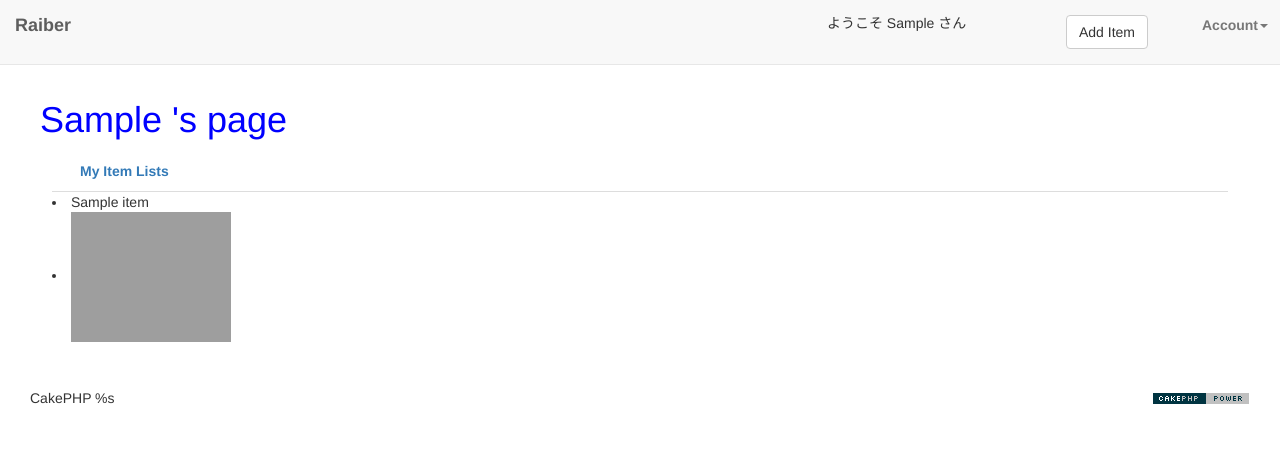
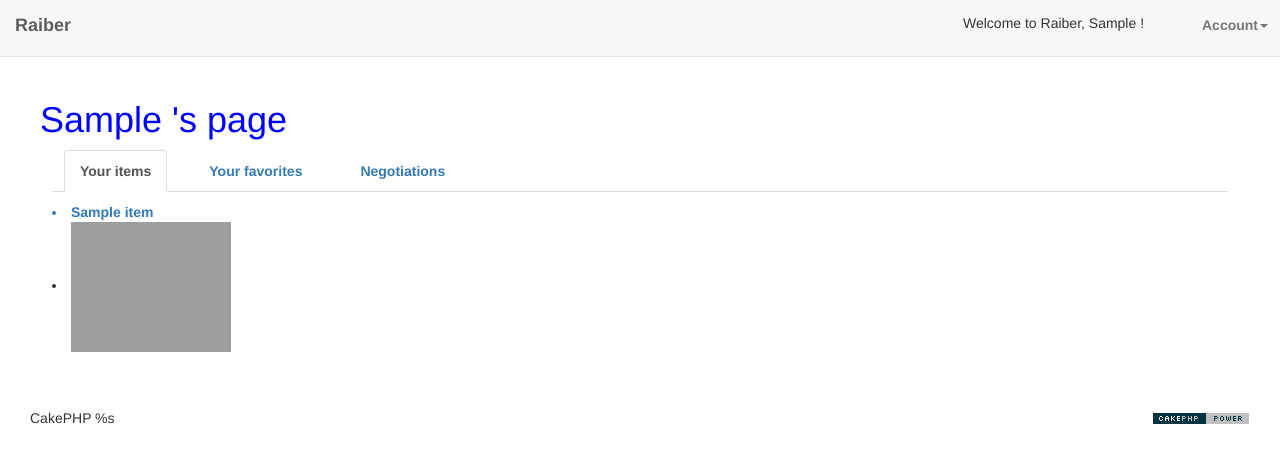
Before and after one commit to Tetsuya11/Raiber_Project, a CakePHP app: the page made by app/View/Users/mypage.ctp in a window 1280 px wide. Shown: the top 463 px of the page. Run offline with PHP 8.4 and a stand-in for CakePHP, Linux system fonts and the light colour scheme; the template is opened without the code that fills it: most values are stand-ins (such as "Sample title", 1, 10 or a date in 2020); data that the repository does not hold is empty; some libraries are stand-ins or nearby versions; grey boxes are pictures that could not be loaded.

Commit message:
init commit

```diff
--- a/app/Controller/AppController.php
+++ b/app/Controller/AppController.php
@@ -75,7 +75,7 @@ class AppController extends Controller {
         $this->Auth->allow('login', 'logout', 'add', 'cancel_comp', 'thanks');
         //ログインユーザーとゲストの区別
         if (is_null($this->Auth->user('username'))) {
-            $this->set('user_data', 'ゲスト');
+            $this->set('user_data', 'Guest');
         } else {
             $this->set('user_data', $this->Auth->user('username'));
         }
--- a/app/Controller/UsersController.php
+++ b/app/Controller/UsersController.php
@@ -93,7 +93,6 @@ class UsersController extends AppController {
     }
 
     public function edit($id = null) {
-        $this->User->id = $id;
         if (!$this->User->exists()) {
             throw new NotFoundException(__('Invalid user'));
         }
--- a/app/View/Layouts/default.ctp
+++ b/app/View/Layouts/default.ctp
@@ -60,20 +60,22 @@ $cakeVersion = __d('cake_dev', 'CakePHP %s', Configure::version())
 		</div>
 		<!-- ドロップダウンメニュー -->
 		<ul class="nav navbar-nav navbar-right" >
-			        <li style="margin-top: 6px;"><h5 style="height: 30px; width: 200px; ">ようこそ <?php echo $user_data; ?> さん</h5></li>
-			        <li><?php echo $this->Html->link("<button class=\"btn btn-default\" type=\"submit\">Add Item</button>",
-			        array('action' => 'add'),array('escape'=>false)); ?></li>
+			        <li style="margin-top: 6px;"><h5 style="height: 30px; width: 200px; ">Welcome to Raiber, <?php echo $user_data; ?> !</h5></li>
+
 			        <li class="dropdown">
 			        	<a href="#" class="dropdown-toggle" data-toggle="dropdown" role="button" aria-expanded="false" id="searchbtn">
 			        		<img src="" style=""><?php echo 'Account'; ?><span class="caret" ></span>
 			        	</a>
 			        	<ul class="dropdown-menu" role="menu">
 				            <!-- <li><a href="">Login</a></li> -->
-				            <li><?php echo $this->Html->link("Login", array('controller' => 'users','action' => 'login')); ?></li>
-				            <li><?php echo $this->Html->link("Logout", array('controller' => 'users','action' => 'logout')); ?></li>
-				            <li><?php echo $this->Html->link("新規登録", array('controller' => 'users','action' => 'add')); ?></li>
-				            <li><?php echo $this->Html->link("マイページ", array('controller' => 'users','action' => 'mypage')); ?></li>
-				            <li></li>
+				            <li><?php echo $this->Html->link("Login", array(
+				            'controller' => 'users','action' => 'login')); ?></li>
+				            <li><?php echo $this->Html->link("Logout", array(
+				            'controller' => 'users','action' => 'logout')); ?></li>
+				            <li><?php echo $this->Html->link("Sign up", array(
+				            'controller' => 'users','action' => 'add')); ?></li>
+				            <li><?php echo $this->Html->link("My page", array(
+				            'controller' => 'users','action' => 'mypage')); ?></li>
 			          	</ul>
 			        </li>
 			    </ul>
--- a/app/View/Users/add.ctp
+++ b/app/View/Users/add.ctp
@@ -2,7 +2,7 @@
 <div class="users form">
 <?php echo $this->Form->create('User'); ?>
     <fieldset>
-        <legend><?php echo __('新規登録 Sign Up'); ?></legend>
+        <legend><?php echo __('Sign Up'); ?></legend>
         <?php
         echo $this->Form->input('username');
         echo $this->Form->input('email', array(
--- a/app/View/Users/mypage.ctp
+++ b/app/View/Users/mypage.ctp
@@ -3,20 +3,25 @@
   <?php print $user_data; ?> 's page
 </h1>
 <div>
-
-  <!-- Nav tabs -->
-  <ul class="nav nav-tabs" role="tablist">
-    <li role="presentation"><a href="#messages" aria-controls="messages" role="tab" data-toggle="tab">My Item Lists</a></li>
-  </ul>
-
-  <!-- Tab panes -->
-  <div class="tab-content">
-    <div role="tabpanel" class="tab-pane active" id="my item lists">
-      <?php foreach($myitems as $item): ?>
-      <li><?php echo h($item['Item']['title']); ?></li>
-      <li><?php echo $this->Html->link('<img width=160px height=130px src="/Raiber_Project/upload/items/'.$item['Item']['id'].'/'.str_replace('.','_thumb.',$item['Item']['image1_file_name']).'">',array('controller' => 'items','action' => 'view', $item['Item']['id']),array('escape'=>false)); ?></li>
-    <?php endforeach; ?>
+    <!--タブ-->
+    <ul class="nav nav-tabs">
+      <li class="active"><a href="#tab1" data-toggle="tab">Your items</a></li>
+      <li><a href="#tab2" data-toggle="tab">Your favorites</a></li>
+      <li><a href="#tab3" data-toggle="tab">Negotiations</a></li>
+      <li><a href="#tab4" data-toggle="tab">
+    </ul>
+    <!-- / タブ-->
+    <div id="myTabContent" class="tab-content">
+      <div class="tab-pane fade in active" id="tab1">
+        <p>
+          <?php foreach($myitems as $item): ?>
+            <li><?php echo h($item['Item']['title']); ?></li>
+            <li><?php echo $this->Html->link('<img width=160px height=130px src="/Raiber_Project/upload/items/'.$item['Item']['id'].'/'.str_replace('.','_thumb.',$item['Item']['image1_file_name']).'">',array('controller' => 'items','action' => 'view', $item['Item']['id']),array('escape'=>false)); ?>
+        </p>
+        <?php endforeach; ?>
+      </div>
+      <div class="tab-pane fade" id="tab2">
+        <p>コンテンツ2</p>
+      </div>
     </div>
   </div>
-
-</div>
```
